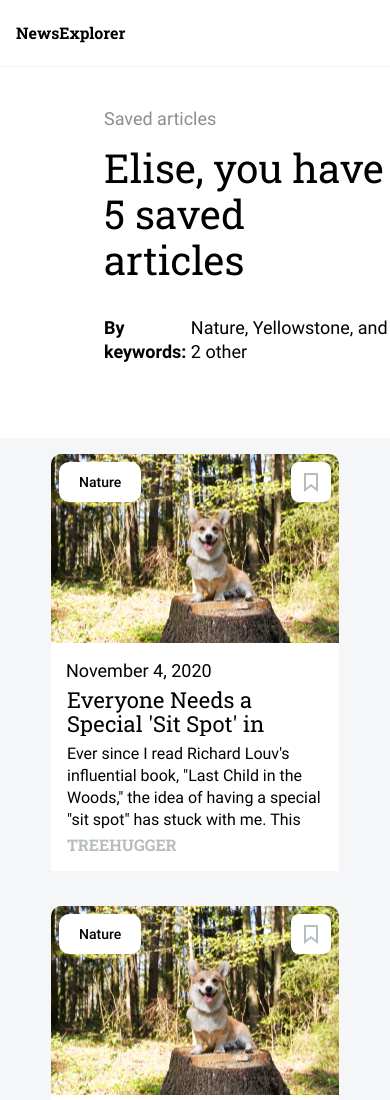
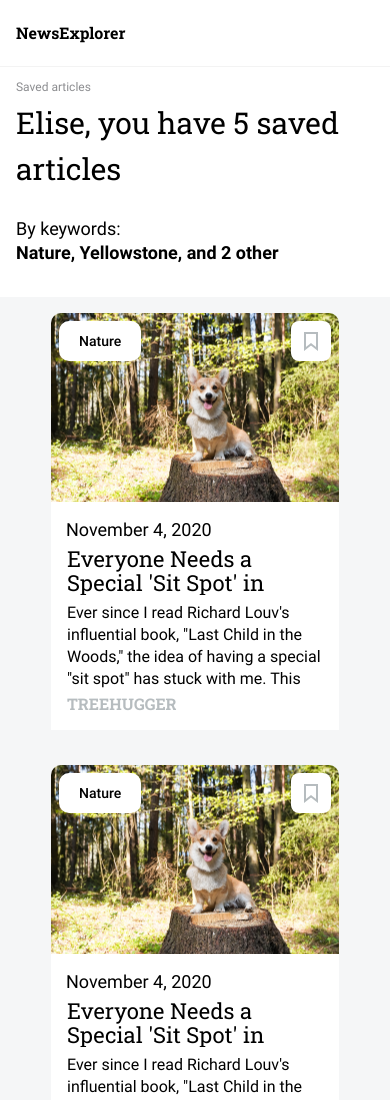
Before and after one commit to vakhitovalex/news-explorer-frontend, a React app: page /saved-articles in a window 390 px wide. Shown: the top 1100 px of the page. Built offline with nearby package versions, Linux system fonts and the light colour scheme.

Commit message:
add savedarticles mobile and tablet view

```diff
--- a/src/components/NewsCardList/NewsCardList.css
+++ b/src/components/NewsCardList/NewsCardList.css
@@ -11,6 +11,7 @@
   flex-wrap: wrap;
   justify-content: space-between;
   max-width: 1278px;
+  margin: 0 40px;
 }
 
 .newscards__title {
--- a/src/components/SavedArticles/SavedArticles.css
+++ b/src/components/SavedArticles/SavedArticles.css
@@ -39,9 +39,56 @@
 }
 
 .saved__search-title {
+  font-weight: 400;
+}
+
+.saved__search-keywords {
   font-weight: 700;
 }
 
-.saved__search-keywords {
-  font-weight: 400;
+@media screen and (max-width: 925px) {
+  .saved__main {
+    margin-left: 40px;
+  }
+
+  .saved__title {
+    font-size: 14px;
+    margin: 24px 0 8px;
+  }
+
+  .saved__subtitle {
+    margin: 8px 0;
+    font-size: 30px;
+  }
+  .saved__search {
+    margin: 8px 0 32px;
+  }
 }
+
+@media screen and (max-width: 626px) {
+  .saved__main {
+    margin: 0 16px;
+  }
+
+  .saved__title {
+    font-size: 12px;
+    margin: 8px 0 1px;
+  }
+
+  .saved__subtitle {
+    margin: 1px 0 25px;
+  }
+
+  .saved__search {
+    margin: 1px 0 32px;
+    flex-wrap: wrap;
+  }
+
+  .saved__search-title {
+    margin: 0;
+  }
+
+  .saved__search-keywords {
+    margin: 0;
+  }
+}
--- a/src/components/SavedNews/SavedNews.js
+++ b/src/components/SavedNews/SavedNews.js
@@ -1,5 +1,4 @@
 import NewsCard from '../NewsCard/NewsCard';
-import Navigation from '../Navigation/Navigation';
 import './SavedNews.css';
 
 function SavedNews() {
```
